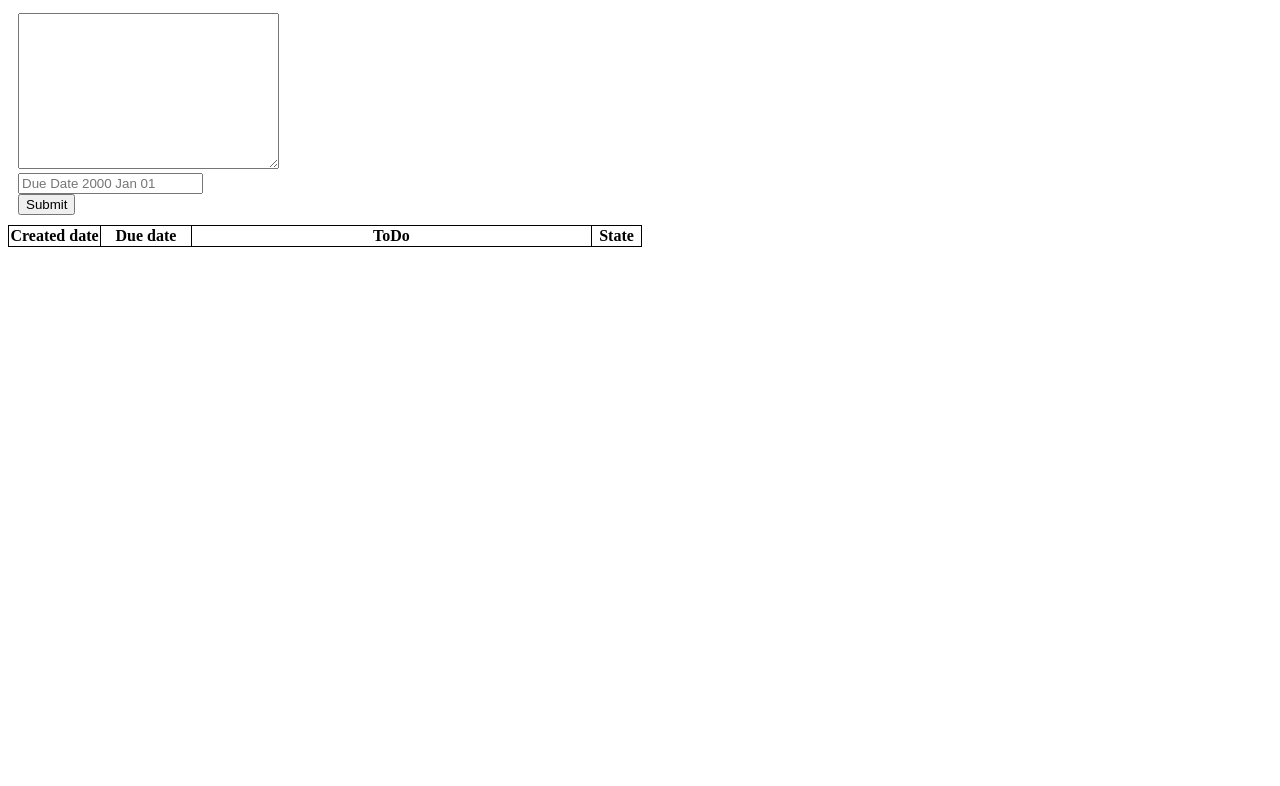
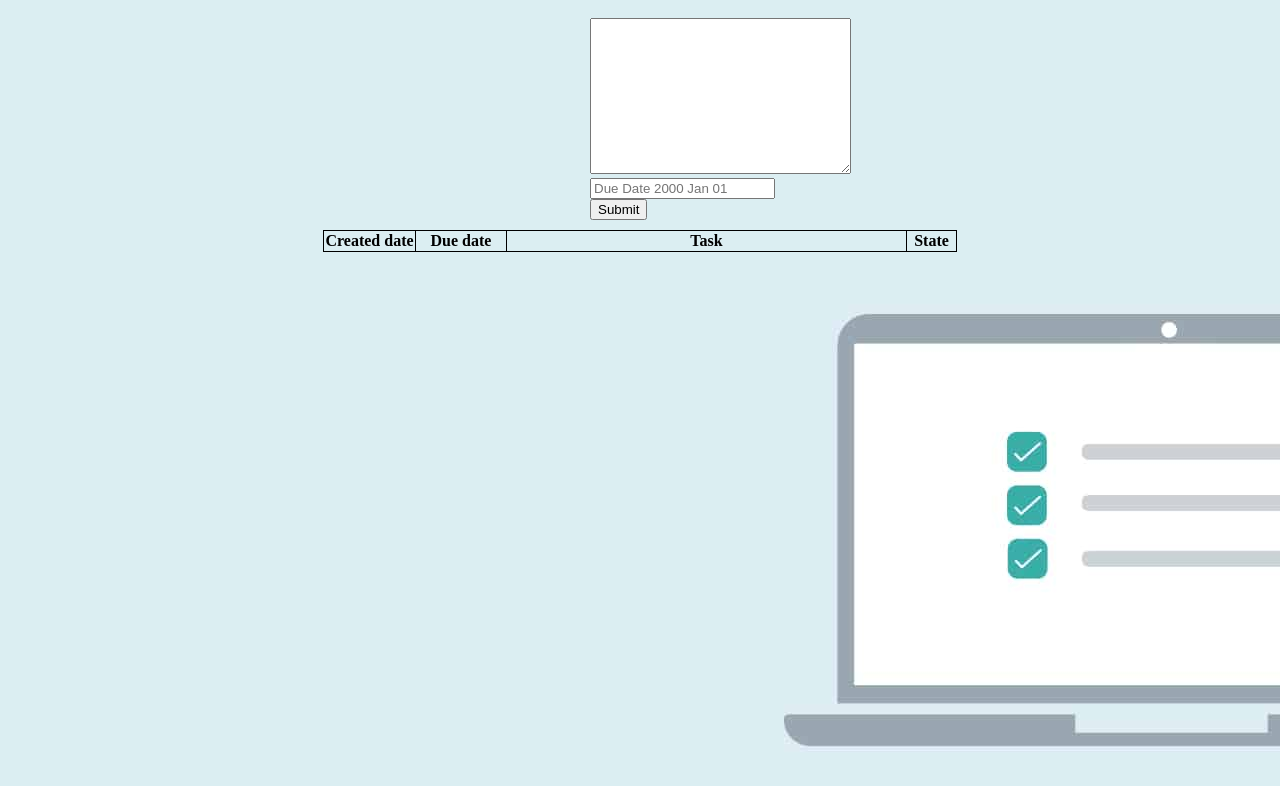
Before and after one commit to mkrtichg/mkrtichg.todoapp.github.io, a plain HTML site: page index.html in a window 1280 px wide. Drawn offline with Linux system fonts and the light colour scheme.

Commit message:
added some images, rel icon and background image

```diff
--- a/index.html
+++ b/index.html
@@ -6,6 +6,8 @@
     <meta name="viewport" content="width=device-width, initial-scale=1.0">
     <title>ToDo List</title>
     <link rel="stylesheet" href="./style.css">
+
+    <link rel="icon" type="image/x-icon" href="./Images/checkMark.png">
 </head>
 
 <body>
@@ -15,11 +17,12 @@
         <input type="text" id="endDate" placeholder="Due Date 2000 Jan 01" value="">
         <input type="button" id="inputButton" value="Submit">
     </div>
+    <!-- <img  src="./Images/best-to-do-apps-cover.png" alt="to-do-app"> -->
     <table id="list">
         <tr id="header">
             <th class="inputDate">Created date</th>
             <th class="dueDate">Due date</th>
-            <th class="task">ToDo</th>
+            <th class="task">Task</th>
             <th class="completnes">State</th>
             <!-- <th class="completnes">Confir</th> -->
         </tr>
--- a/style.css
+++ b/style.css
@@ -1,4 +1,12 @@
 
+
+body {
+    background-image: url('./Images/ToDoLists.jpg');
+    align-items: center;
+    align-content: center;
+    justify-content: center;
+    justify-items: center;
+}
 #inputArea {
     padding: 5px;
     margin: 5px;
```
Also changed, not shown: Images/ToDoLists.jpg (added), Images/best-to-do-apps-cover.png (added), Images/form-builder.png (added), Images/todopic.png (added).
